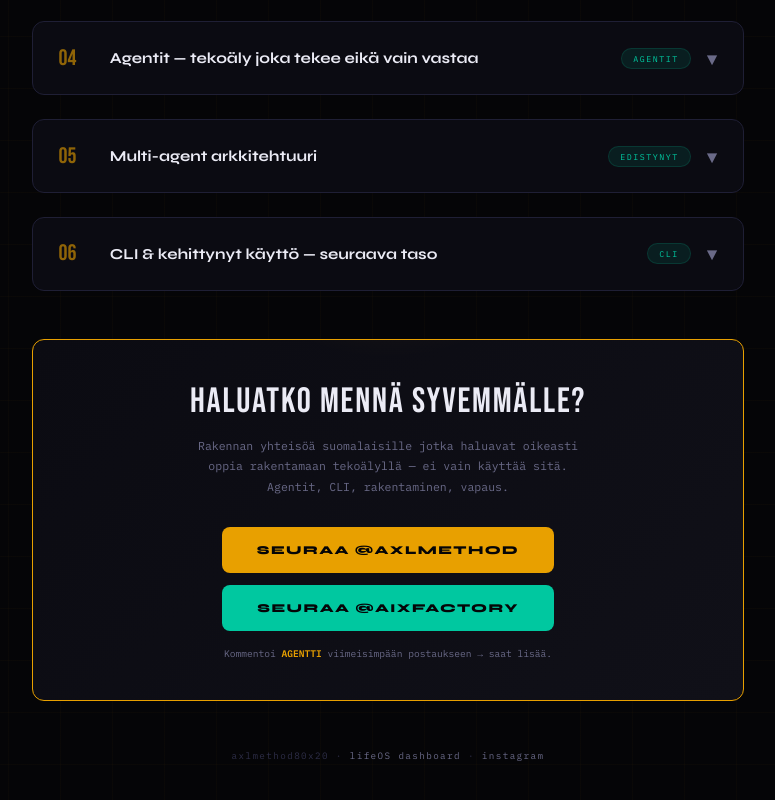
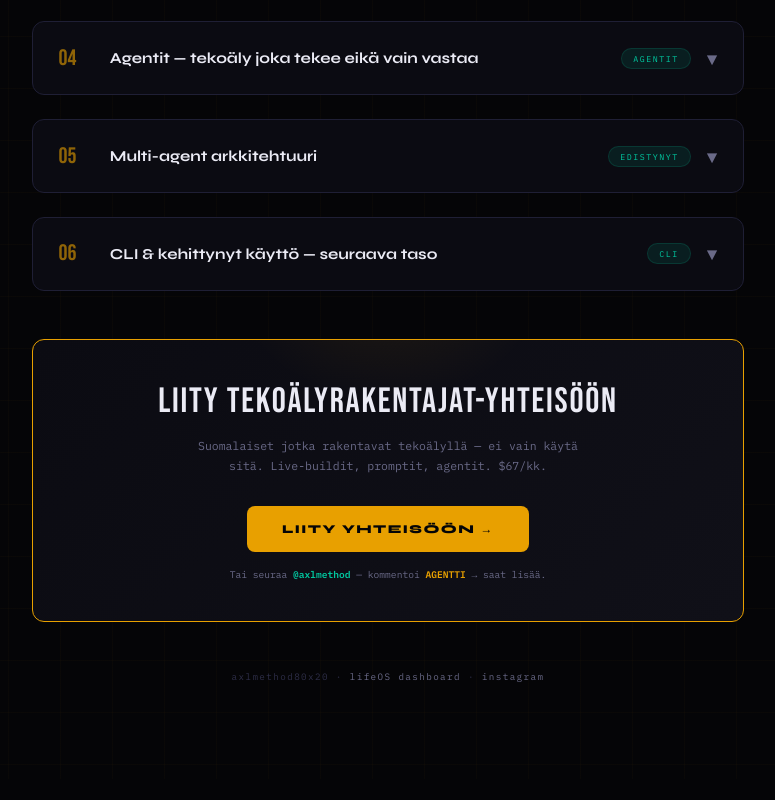
Before and after one commit to aXlMethod80X20/lifeOS80x20, a plain HTML site: page tekoaly-kurssi.html in a window 1280 px wide. Shown: the part 2460-3260 px from the top of the page, without its empty margins (252-1027 px from the left). After the commit the page ends 3239 px from the top, so only its background shows below. Drawn offline with Linux system fonts and the light colour scheme.

Commit message:
Update CTA to Skool community link

```diff
--- a/tekoaly-kurssi.html
+++ b/tekoaly-kurssi.html
@@ -1066,13 +1066,12 @@ body::after {
 
   <!-- CTA -->
   <div class="cta-box">
-    <div class="cta-title">Haluatko mennä syvemmälle?</div>
-    <p class="cta-sub">Rakennan yhteisöä suomalaisille jotka haluavat oikeasti oppia rakentamaan tekoälyllä — ei vain käyttää sitä. Agentit, CLI, rakentaminen, vapaus.</p>
+    <div class="cta-title">Liity Tekoälyrakentajat-yhteisöön</div>
+    <p class="cta-sub">Suomalaiset jotka rakentavat tekoälyllä — ei vain käytä sitä. Live-buildit, promptit, agentit. $67/kk.</p>
     <div style="display:flex;gap:0.8rem;justify-content:center;flex-wrap:wrap;">
-      <a href="https://www.instagram.com/axlmethod/" class="cta-btn">Seuraa @axlmethod</a>
-      <a href="https://www.instagram.com/aixfactory/" class="cta-btn" style="background:var(--teal);">Seuraa @aixfactory</a>
+      <a href="https://www.skool.com/tekoalyrakentajat-1213" class="cta-btn" target="_blank" rel="noopener">Liity yhteisöön →</a>
     </div>
-    <p style="margin-top:1rem; font-size:0.6rem; color:var(--text-dim);">Kommentoi <strong style="color:var(--amber)">AGENTTI</strong> viimeisimpään postaukseen → saat lisää.</p>
+    <p style="margin-top:1rem; font-size:0.6rem; color:var(--text-dim);">Tai seuraa <strong style="color:var(--teal)">@axlmethod</strong> — kommentoi <strong style="color:var(--amber)">AGENTTI</strong> → saat lisää.</p>
   </div>
 
   <p class="footer-note">axlmethod80x20 · <a href="https://axlmethod80x20.github.io/lifeOS80x20/">lifeOS dashboard</a> · <a href="https://www.instagram.com/axlmethod/">instagram</a></p>
```
